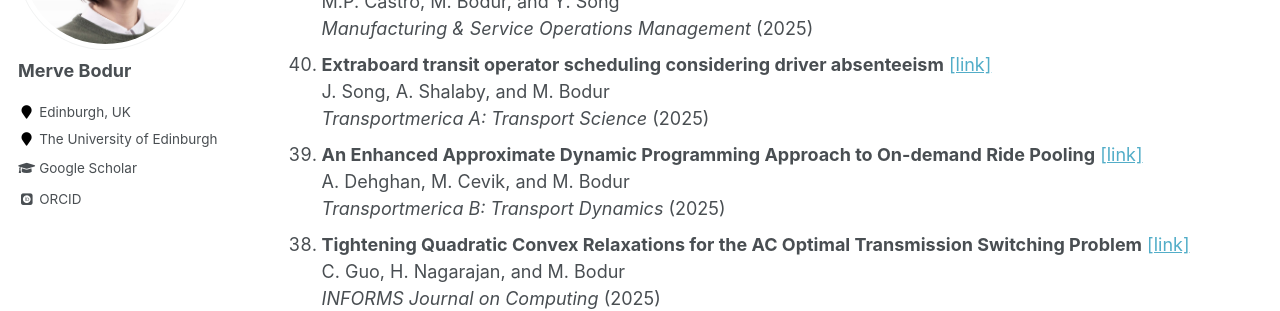
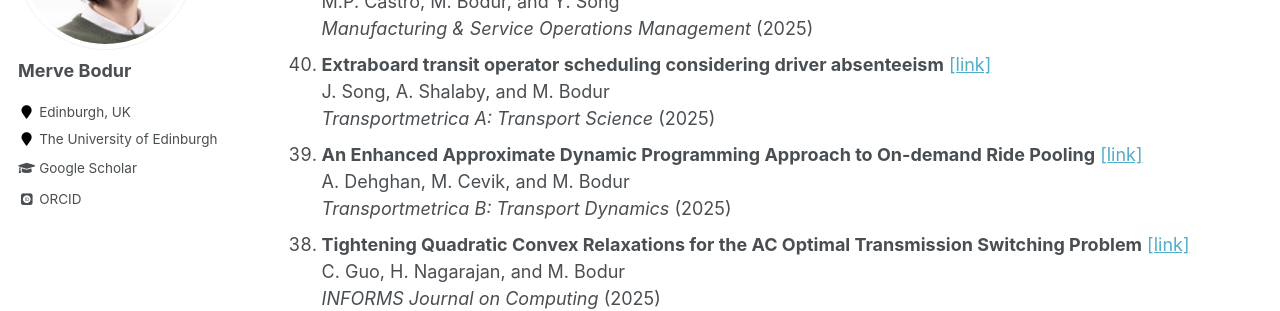
Before and after one commit to mervebodur/mervebodur.github.io, a Jekyll site: the page built from _pages/research.md, in a window 1280 px wide and 900 px high, scrolled down 1113 px. Shown: the part 152-463 px from the top of the window. Built offline with Jekyll 4.4.1, drawn with Linux system fonts in a browser that asks for light colours; some web fonts are replaced.

Commit message:
Update research.md

```diff
--- a/_pages/research.md
+++ b/_pages/research.md
@@ -38,10 +38,10 @@ M.P. Castro, M. Bodur, and Y. Song\
 *Manufacturing & Service Operations Management* (2025)
 1. **Extraboard transit operator scheduling considering driver absenteeism** [[link]](https://www.tandfonline.com/doi/full/10.1080/23249935.2025.2566439)\
 J. Song, A. Shalaby, and M. Bodur\
-*Transportmerica A: Transport Science* (2025)
+*Transportmetrica A: Transport Science* (2025)
 1. **An Enhanced Approximate Dynamic Programming Approach to On-demand Ride Pooling** [[link]](https://www.tandfonline.com/doi/abs/10.1080/21680566.2025.2551913)\
 A. Dehghan, M. Cevik, and M. Bodur\
-*Transportmerica B: Transport Dynamics* (2025)
+*Transportmetrica B: Transport Dynamics* (2025)
 1. **Tightening Quadratic Convex Relaxations for the AC Optimal Transmission Switching Problem** [[link]](https://optimization-online.org/wp-content/uploads/2022/12/Tightening_qc_relaxation_for_acots_Guo_Nagarajan_Bodur.pdf)\
 C. Guo, H. Nagarajan, and M. Bodur\
 *INFORMS Journal on Computing* (2025)
```
